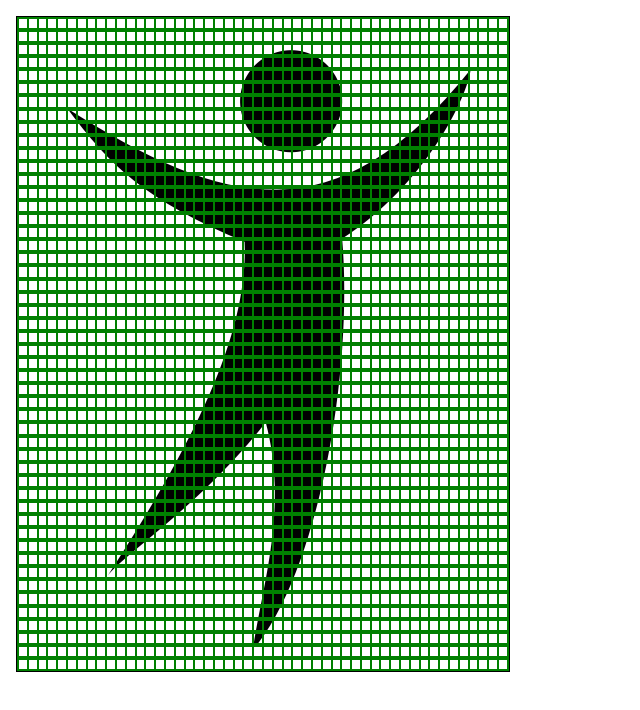
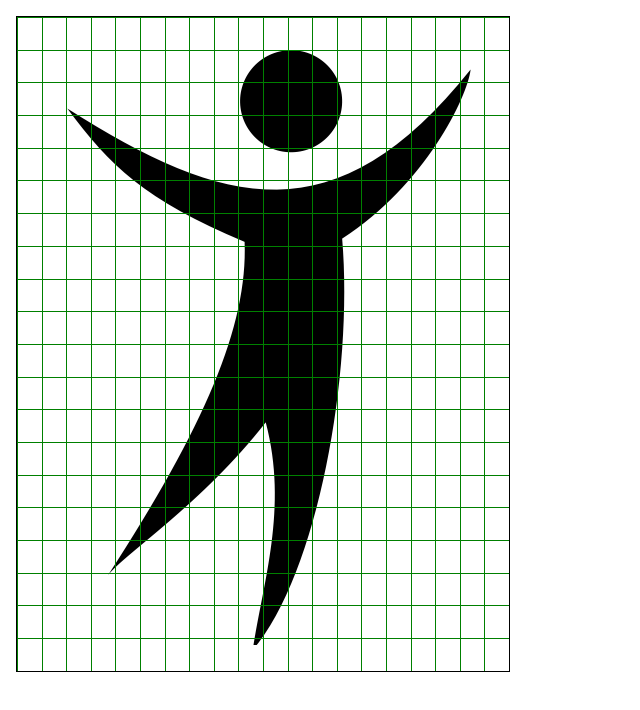
Before and after one commit to Yobuligo/playground.react, a React (Create React App) app: page / in a window 1280 px wide. Shown: the top 710 px of the page, without its empty margins (0-640 px from the left). Built offline with nearby package versions, Linux system fonts and the light colour scheme.

Commit message:
Adjust styling for columns and elements

```diff
--- a/src/App.tsx
+++ b/src/App.tsx
@@ -3,7 +3,7 @@ import { Grid } from "./components/Grid/Grid";
 const App: React.FC = () => {
   return (
     <>
-      <Grid size={{ x: 50, y: 50 }} />
+      <Grid size={{ x: 20, y: 20 }} />
     </>
   );
 };
--- a/src/components/column/Column.module.css
+++ b/src/components/column/Column.module.css
@@ -1,5 +1,4 @@
 .column {
   display: flex;
   flex-direction: row;
-  border: 1px solid green;
 }
--- a/src/components/element/Element.module.css
+++ b/src/components/element/Element.module.css
@@ -1,7 +1,8 @@
 .element {
-  border: 1px solid green;
+  border-top: 1px solid green;
+  border-left: 1px solid green;
 }
 
 .highlighted{
-  background-color: rgba(0, 128, 0, 0.3);
+  background-color: rgba(0, 128, 0, 0.4);
 }
```
